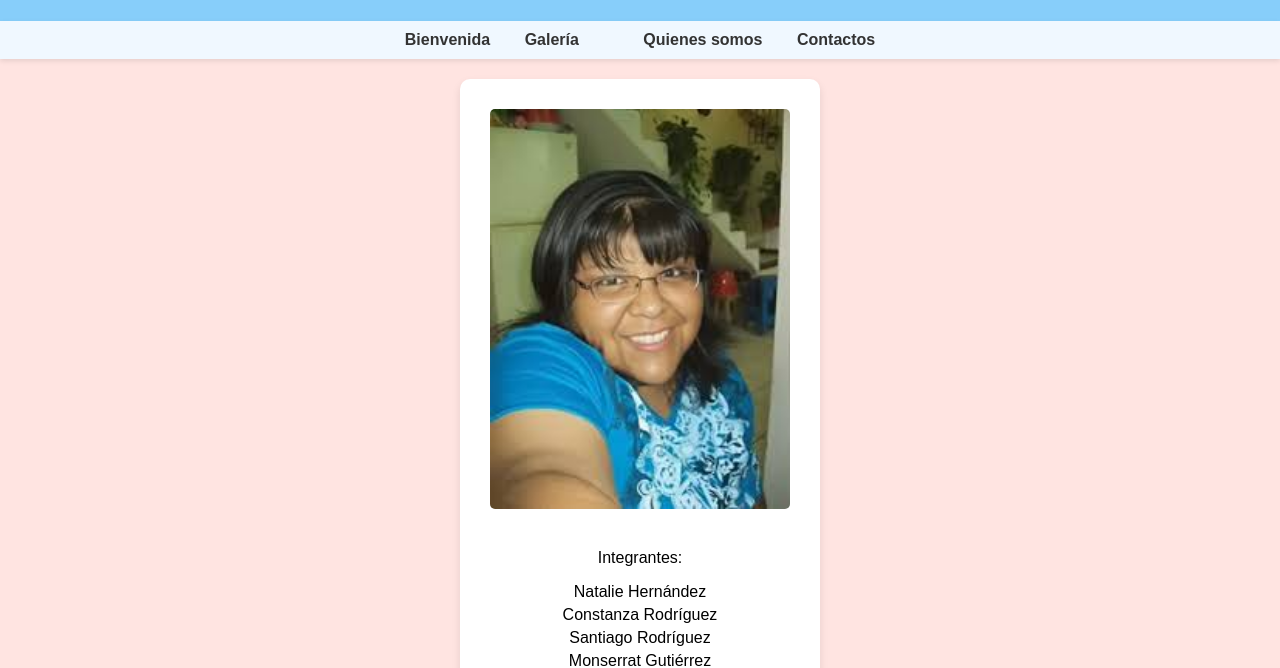
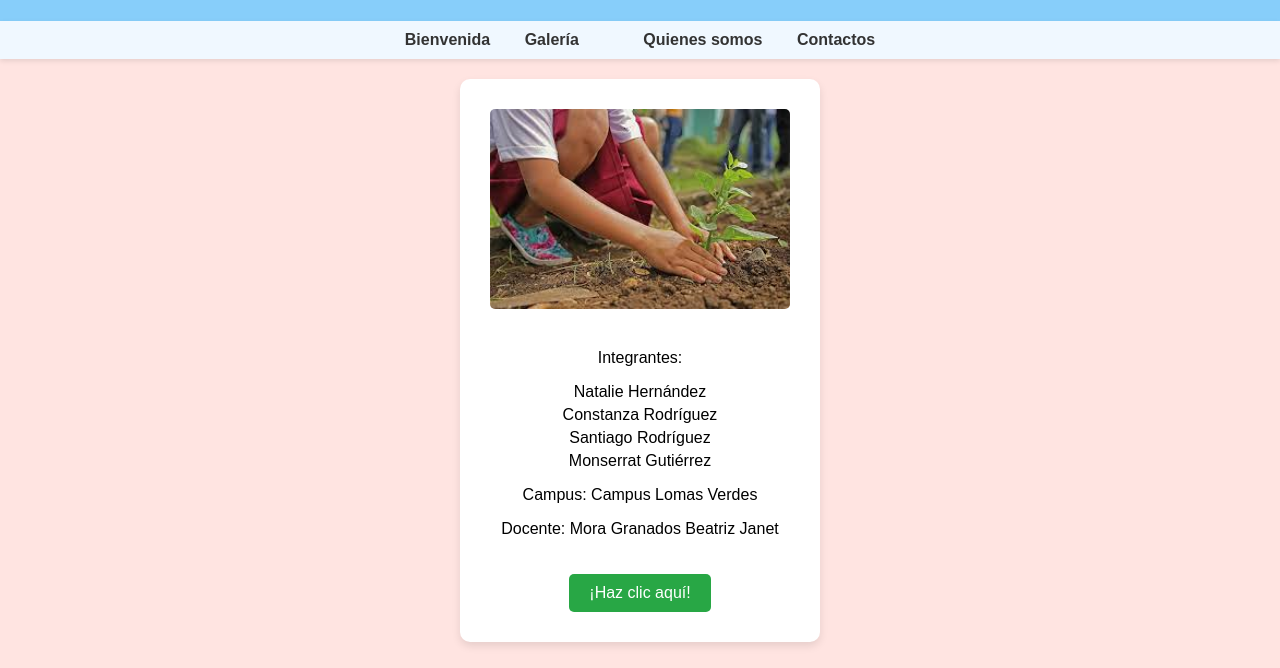
Before and after one commit to hernandez64273/proyecto_tecinfo2, a plain HTML site: page index.html in a window 1280 px wide. Shown: the part 137-805 px from the top of the page. Drawn offline with Linux system fonts and the light colour scheme.

Commit message:
Update index.html

```diff
--- a/index.html
+++ b/index.html
@@ -24,7 +24,7 @@
     </nav>
 
     <section id="portada">
-        <img src="aimep3.jpg" alt="Imagen relacionada al calentamiento global" width="300">
+        <img src="imagen 6.jpg" alt="Imagen relacionada al calentamiento global" width="300">
         <p>Integrantes:</p>
         <ul>
             <li>Natalie Hernández</li>
```
